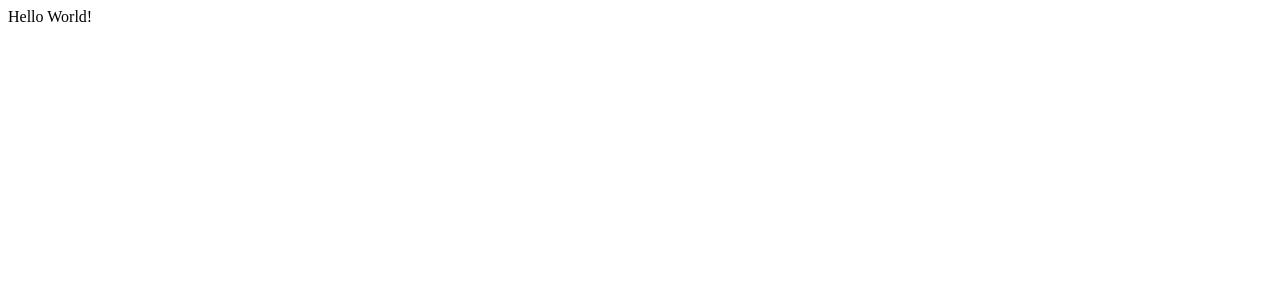
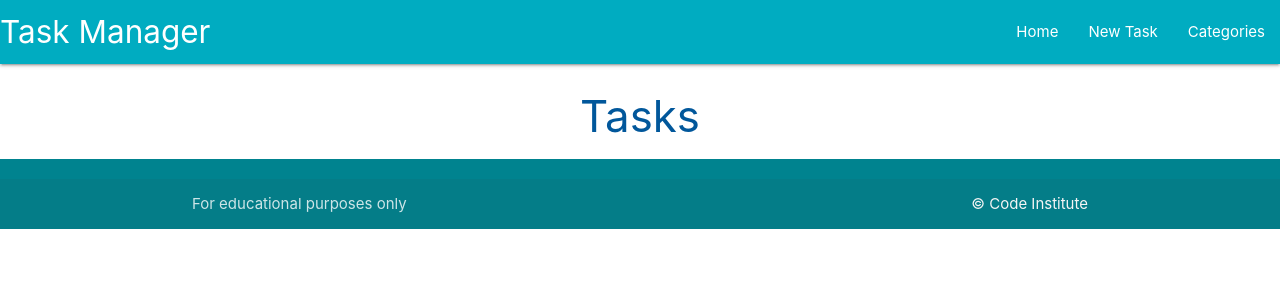
Before and after one commit to Martin-kod/Task-Manager-Walkthrough, a Flask app: page / in a window 1280 px wide. Before the commit the part shown is almost empty. Shown: the top 300 px of the page. Run offline with Flask 3, Linux system fonts and the light colour scheme.

Commit message:
Add navbar and footer to base.html and set up links in navbar

```diff
--- a/taskmanager/routes.py
+++ b/taskmanager/routes.py
@@ -5,4 +5,4 @@ from taskmanager.models import Category, Task
 
 @app.route("/")
 def home():
-    return render_template("base.html")
+    return render_template("tasks.html")
--- /dev/null
+++ b/taskmanager/static/css/style.css
@@ -0,0 +1,9 @@
+body {
+    display: flex;
+    min-height: 100vh;
+    flex-direction: column;
+}
+
+main {
+    flex: 1 0 auto;
+}
--- /dev/null
+++ b/taskmanager/static/js/script.js
@@ -0,0 +1,5 @@
+document.addEventListener('DOMContentLoaded', function () {
+    // sidenav initialization
+    let sidenav = document.querySelectorAll('.sidenav');
+    M.Sidenav.init(sidenav);
+});
--- a/taskmanager/templates/base.html
+++ b/taskmanager/templates/base.html
@@ -3,11 +3,51 @@
 <head>
     <meta charset="UTF-8">
     <meta name="viewport" content="width=device-width, initial-scale=1.0">
+    <link rel="stylesheet" href="https://cdnjs.cloudflare.com/ajax/libs/font-awesome/6.4.2/css/all.min.css"
+        integrity="sha512-z3gLpd7yknf1YoNbCzqRKc4qyor8gaKU1qmn+CShxbuBusANI9QpRohGBreCFkKxLhei6S9CQXFEbbKuqLg0DA=="
+        crossorigin="anonymous" referrerpolicy="no-referrer" />
+    <link rel="stylesheet" href="https://cdnjs.cloudflare.com/ajax/libs/materialize/1.0.0/css/materialize.min.css">
+    <link rel="stylesheet" href="{{ url_for('static', filename='css/style.css') }}" type="text/css">
     <title>Task Manager</title>
 </head>
 <body>
 
-    Hello World!
+    <header>
+        <nav class="cyan darken-1">
+            <div class="nav-wrapper">
+                <a href="{{ url_for('home') }}" class="brand-logo">Task Manager</a>
+                <a href="#" data-target="mobile-demo" class="sidenav-trigger"><i class="fas fa-bars"></i></a>
+                <ul class="right hide-on-med-and-down">
+                    <li><a href="{{ url_for('home') }}">Home</a></li>
+                    <li><a href="">New Task</a></li>
+                    <li><a href="">Categories</a></li>
+                </ul>
+            </div>
+        </nav>
+
+        <ul class="sidenav" id="mobile-demo">
+            <li><a href="{{ url_for('home') }}">Home</a></li>
+            <li><a href="">New Task</a></li>
+            <li><a href="">Categories</a></li>
+        </ul>
+    </header>
+
+    <div class="container">
+        {% block content %}
+        {% endblock %}
+    </div>
+
+    <footer class="page-footer cyan darken-3">
+        <div class="footer-copyright">
+            <div class="container">
+                For educational purposes only
+                <a class="grey-text text-lighten-4 right" href="https://codeinstitute.net" target="_blank">&copy; Code Institute</a>
+            </div>
+        </div>
+    </footer>
+
+    <script src="https://cdnjs.cloudflare.com/ajax/libs/materialize/1.0.0/js/materialize.min.js"></script>
+    <script src="{{ url_for('static', filename='js/script.js') }}"></script>
 
 </body>
 </html>
--- /dev/null
+++ b/taskmanager/templates/tasks.html
@@ -0,0 +1,6 @@
+{% extends "base.html" %}
+{% block content %}
+
+<h3 class="light-blue-text text-darken-4 center-align">Tasks</h3>
+
+{% endblock %}
```
